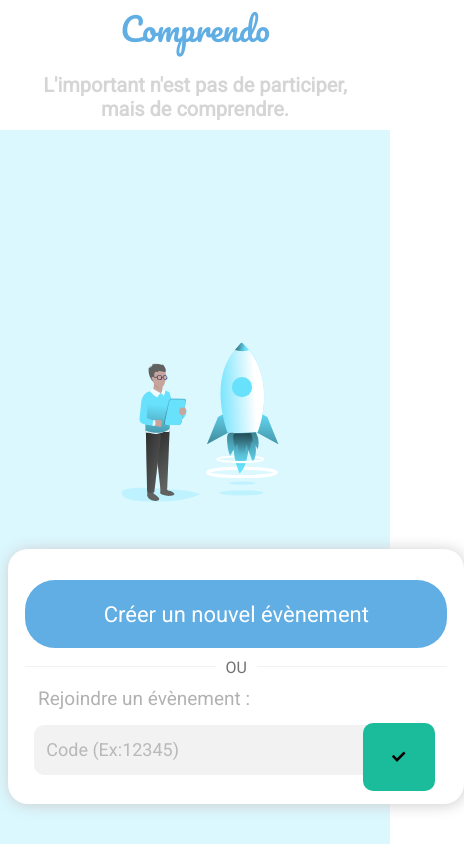
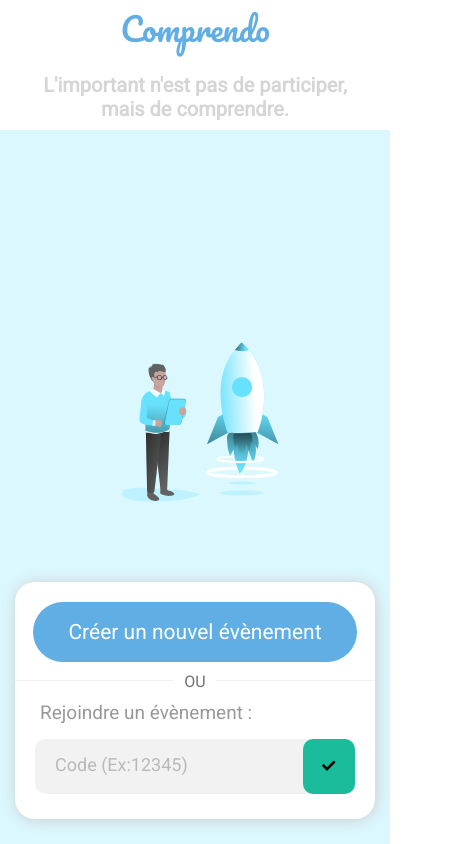
Before and after one commit to superfrancisco2019/comprendo-front, a Vue app: page / in a window 390 px wide. Shown: the whole page, 464 px wide, since content can reach past the window. Built offline with nearby package versions, Linux system fonts and the light colour scheme; the HTML template or start-up script is replaced by a standard one; what vue-carousel-3d would draw is missing.

Commit message:
home refactor : frame responsive

```diff
--- a/src/pages/Home.vue
+++ b/src/pages/Home.vue
@@ -16,11 +16,10 @@
     </div>
   </div>
 </template>
+<script>
 
-<script>
 import Or from '../components/Or'
 import background from '../components/background'
-
 import rocket_img from '../assets/images/rocket.svg'
 
 export default {
@@ -62,51 +61,53 @@
 }
 p{
   text-align:left;
-  margin-left:1.5vh;
-  opacity:30%;
+  margin-left:25px;
+  opacity:40%;
   font-size:19px;
   margin-top:0;
   margin-bottom:10px
 }
 #create{
-  width:50vh;
-  height:4vh;
+  width:90%;
+  height:10%;
   background-color:#60AEE3;
   border:none;
   color:white;
   font-family:'Roboto';
-  font-size:22px;
-  height:8vh;
+  font-size:21px;
+  height:60px;
   border-radius:30px;
-  margin-top:15px
-  }
-
+  margin-top:20px;
+}
 #frame{
-  border-radius : 20px;
+  border-radius:20px;
   background-color:white;
-  padding:2vh;
   box-shadow: 1px 1px 15px #cccccc;
   position:absolute;
-  top:65vh;
-  left:1vh
+  bottom:10px;
+  width: calc(100% - 30px);
+  margin:15px
 }
 #check{
   background-color:#1ABC9C;
   border-radius:10px;
   border:none;
-  width:10vh;
   position:relative;
-  bottom:-0.4vh;
-  right:1.5vh;
+  bottom:-5px;
+  right:20px;
+  height:55px;
+  width:60px;
 }
 form{
   display:flex;
-  height:8vh;
-  padding-left:9px
+  padding-left:20px;
+  padding-bottom:20px;
 }
 input{
+  height:55px;
   font-size:18px;
-  padding-left:12px;
-  opacity:50%
+  padding-left:20px;
+  opacity:50%;
+  padding-bottom:5px
 }
 </style>
```
